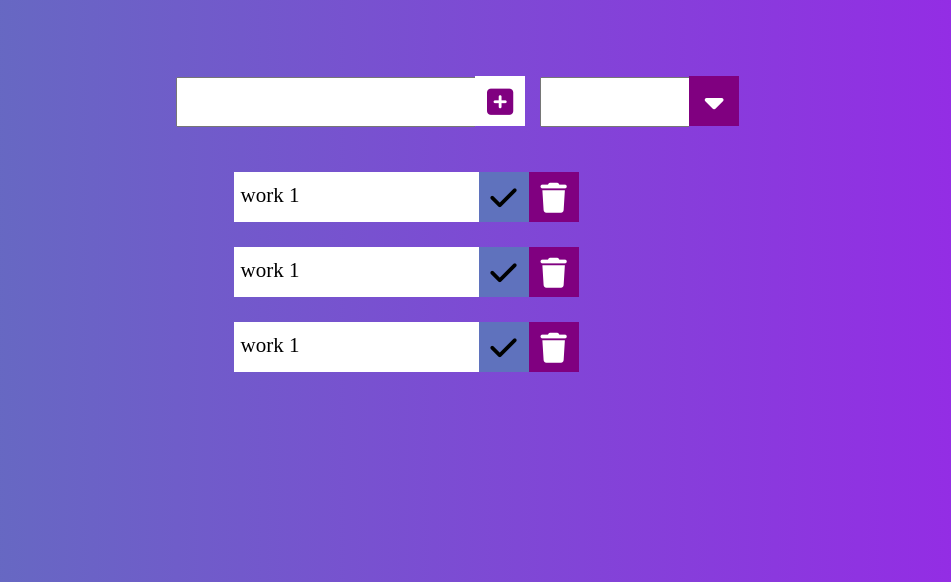
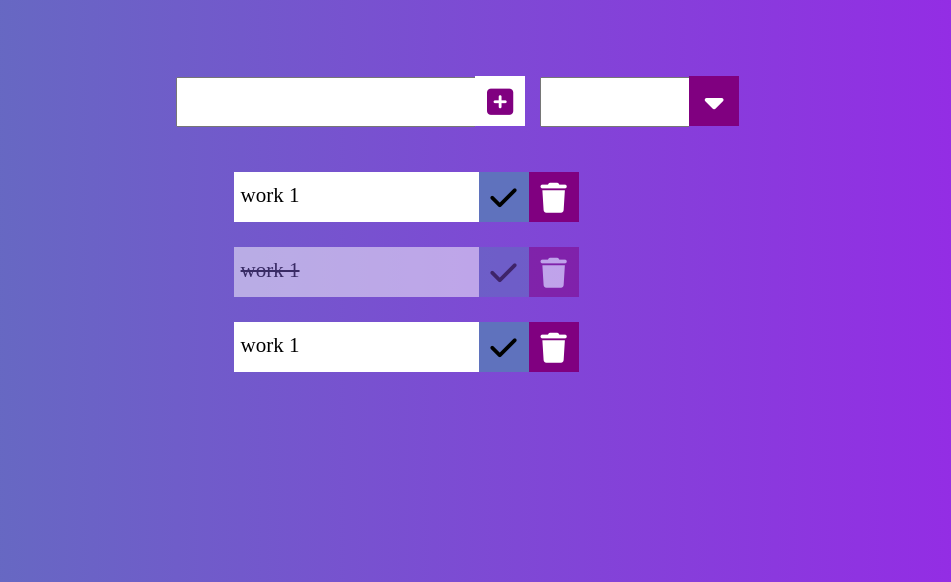
Before and after one commit to Zid95/todo-list, a plain HTML site: page index.html in a window 1280 px wide. Shown: the part 218-800 px from the top of the page, without its empty margins (164-1115 px from the left). Drawn offline with Linux system fonts and the light colour scheme.

Commit message:
first commit

```diff
--- a/index.html
+++ b/index.html
@@ -23,7 +23,7 @@
         <div class="tasks">
           <div> <h3>work 1</h3><span class="check" ><i class="fa-solid fa-check"></i></span><span class="empty"><i class="fa-solid fa-trash"></i></span>
           </div>
-          <div> <h3>work 1</h3><span class="check" ><i class="fa-solid fa-check"></i></span><span class="empty"><i class="fa-solid fa-trash"></i></span>
+          <div class="hidden"> <h3 >work 1</h3><span class="check" ><i class="fa-solid fa-check"></i></span><span class="empty"><i class="fa-solid fa-trash"></i></span>
           </div>
           <div> <h3>work 1</h3><span class="check" ><i class="fa-solid fa-check"></i></span><span class="empty"><i class="fa-solid fa-trash"></i></span>
           </div>
--- a/style.css
+++ b/style.css
@@ -92,3 +92,11 @@ section  h1{
     color: white;
     cursor: pointer;
  }
+
+ .hidden{
+   opacity: 0.5;
+ }
+
+ .hidden h3{
+   text-decoration: line-through;
+ }
```
